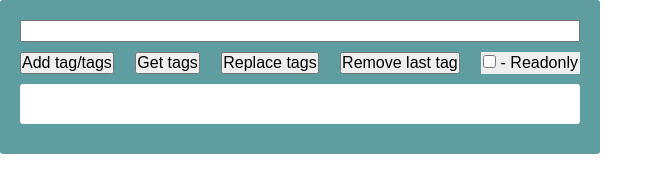
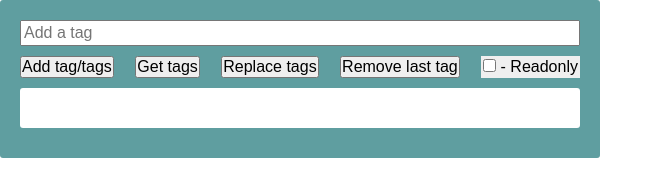
Before and after one commit to dimaurbanovich/webixTest, a website built with Parcel: page src/index.html in a window 1280 px wide. Shown: the full height of the page, 0-663 px from the left. Built offline with nearby package versions, Linux system fonts and the light colour scheme.

Commit message:
placeholder

```diff
--- a/src/index.html
+++ b/src/index.html
@@ -9,7 +9,7 @@
 </head>
 <body>
     <div class="container">
-        <input id='input' type="text">
+        <input id='input' type="text" placeholder="Add a tag">
         <div class="methods">
             <button id='btn'>Add tag/tags</button>
             <button id='allTagsBtn'>Get tags</button>
--- a/src/styles.css
+++ b/src/styles.css
@@ -20,6 +20,7 @@ body {
   width: 100%;
   font-size: 16px;
   margin-bottom: 10px;
+  padding: 2px;
 }
 
 .container > p {
```
